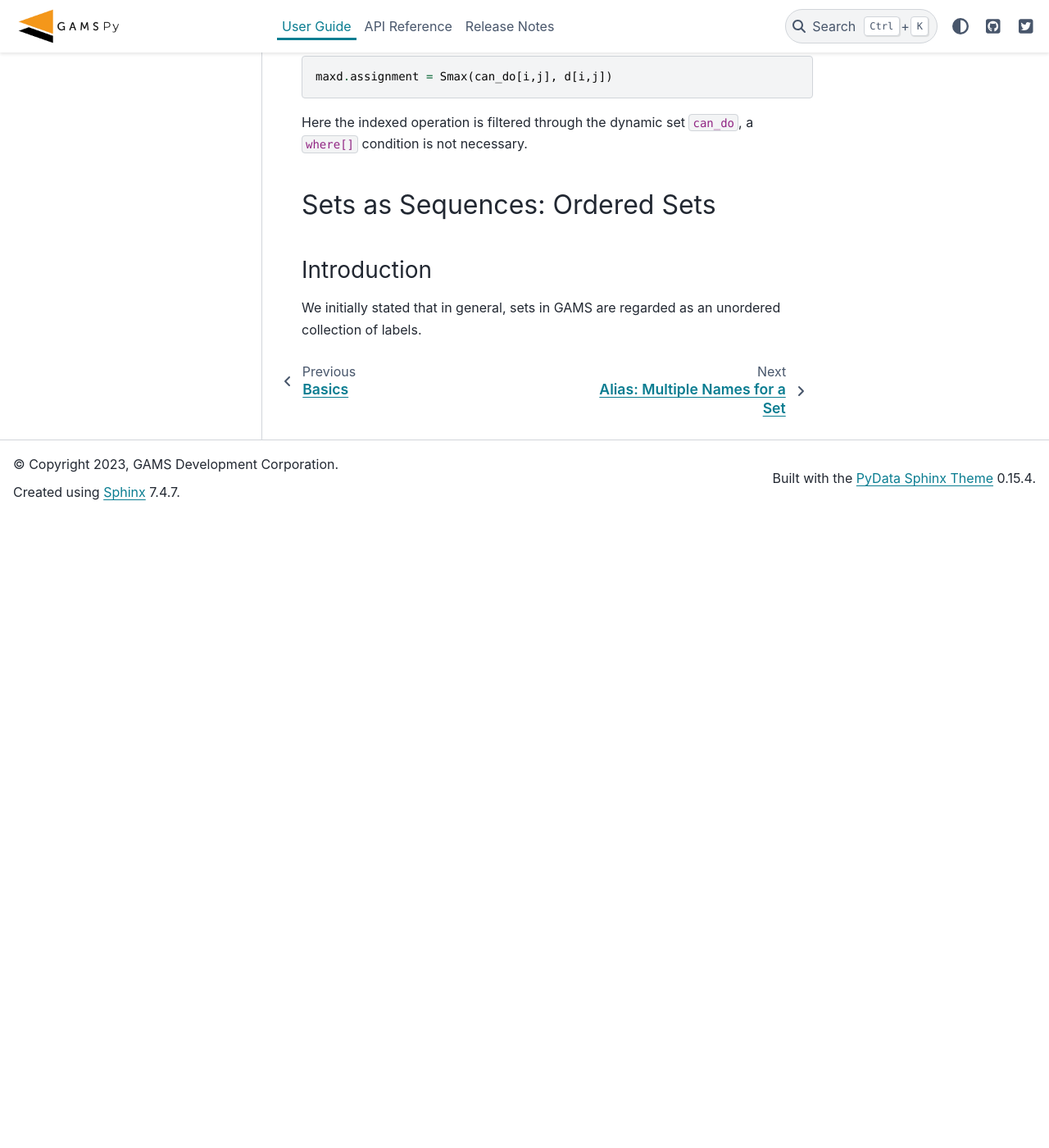
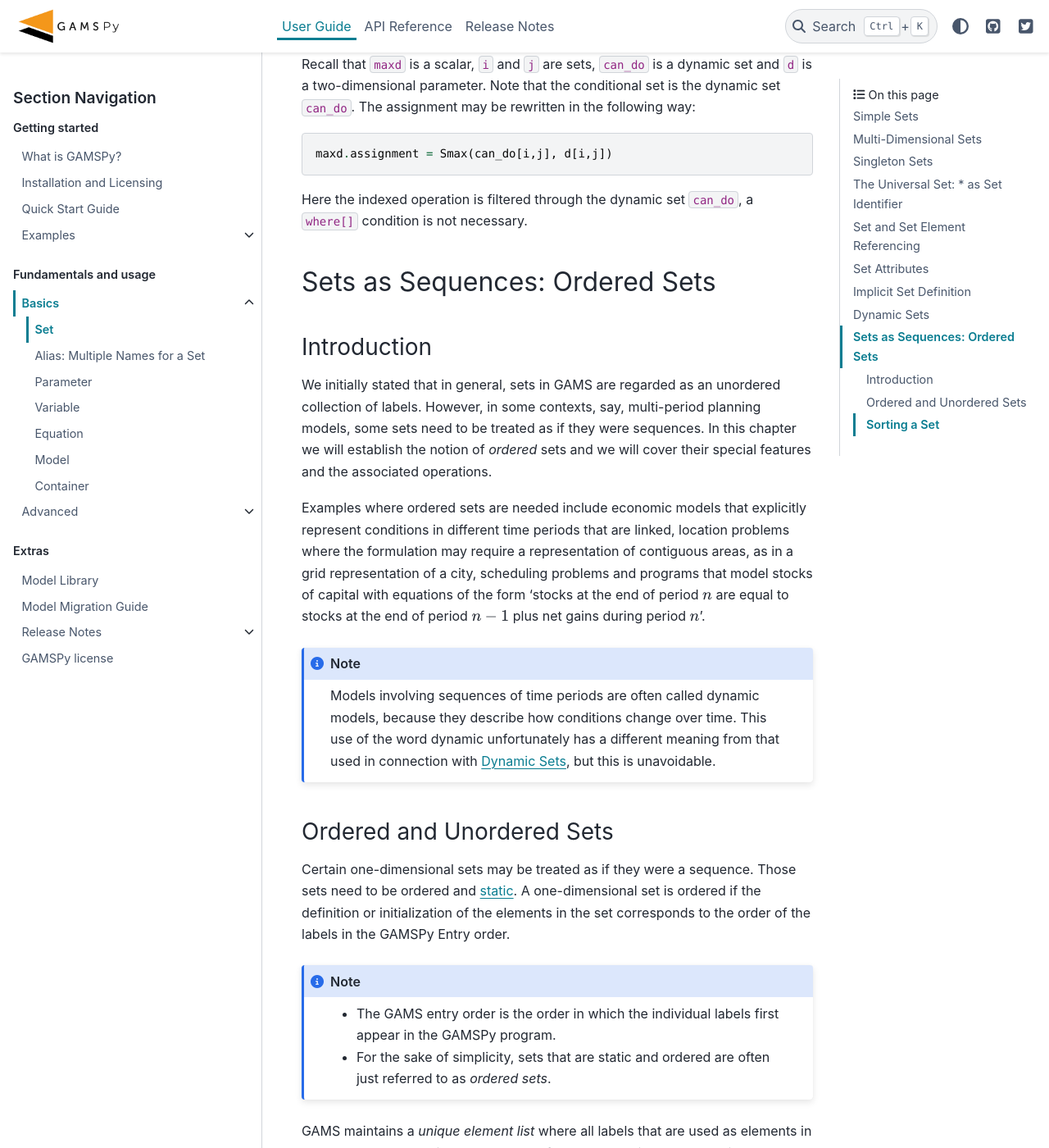
Before and after one commit to GAMS-dev/gamspy, a Sphinx documentation site: the page built from docs/user/set.rst, in a window 1280 px wide and 1400 px high, scrolled down 27163 px. Shown: the whole window at 82% size. Built offline with Sphinx 7.4.7 and the PyData theme 0.15.4, drawn with Linux system fonts in a browser that asks for light colours; before the commit the page ends 27793 px from its top, so only the background shows below that; some of the changed text lies outside the part shown.

Commit message:
Add ordered sets section

```diff
--- a/docs/user/set.rst
+++ b/docs/user/set.rst
@@ -372,8 +372,9 @@
     m = Container()
     j = Set(m, name = "j", is_singleton = True, records = range(1,5))
 
-..
-    #TODO: Add compilation error as soon as GAMSPy is fixed
+::
+
+    GamspyException: Singleton set records size cannot be more than one.
 
 It also possible to assign an element to a singleton set. In this case the singleton set
 is automatically cleared of the previous element first. For example, adding the following
@@ -638,6 +639,7 @@
 domains to forward. Also ``domain_forwarding`` is not limited to one symbol. One
 domain set can be defined through multiple symbols using the same domain.
 
+.. _dynamic-sets:
 
 Dynamic Sets
 ============
@@ -647,8 +649,9 @@
 
 In this section we introduce a special type of sets: *dynamic sets*. The sets that
 we discuss in detail above have their elements stated at compile time and during
-execution time the membership is never changed. Therefore they are called *static*
-*sets*. In contrast, the elements of dynamic sets are not fixed, but may be added
+execution time the membership is never changed. Therefore they are called
+_`static` *static sets*. In contrast, the elements of dynamic sets are not
+fixed, but may be added
 and removed during execution of the program. Dynamic sets are most often used as
 controlling indices in assignments or equation definitions and as the conditional
 set in an indexed operation. We will first show how assignments
@@ -1201,4 +1204,107 @@
 Introduction
 -------------
 
-We initially stated that in general, sets in GAMS are regarded as an unordered collection of labels.
+We initially stated that in general, sets in GAMS are regarded as an unordered collection
+of labels. However, in some contexts, say, multi-period planning models, some sets need to
+be treated as if they were sequences. In this chapter we will establish the notion of *ordered*
+sets and we will cover their special features and the associated operations.
+
+Examples where ordered sets are needed include economic models that explicitly represent
+conditions in different time periods that are linked, location problems where the formulation
+may require a representation of contiguous areas, as in a grid representation of a city,
+scheduling problems and programs that model stocks of capital with equations of the form
+'stocks at the end of period :math:`n` are equal to stocks at the end of period :math:`n-1`
+plus net gains during period :math:`n`'.
+
+.. note::
+    Models involving sequences of time periods are often called dynamic models, because they
+    describe how conditions change over time. This use of the word dynamic unfortunately has
+    a different meaning from that used in connection with :ref:`dynamic-sets`, but this is
+    unavoidable.
+
+
+Ordered and Unordered Sets
+---------------------------
+
+Certain one-dimensional sets may be treated as if they were a sequence. Those sets need to
+be ordered and `static`_. A one-dimensional set is ordered if the
+definition or initialization of the elements in the set corresponds to the order of the
+labels in the GAMSPy Entry order.
+
+.. note::
+    - The GAMS entry order is the order in which the individual labels first appear in the GAMSPy program.
+    - For the sake of simplicity, sets that are static and ordered are often just referred to as *ordered sets*.
+
+GAMS maintains a *unique element list* where all labels that are used as elements in one or
+more sets are listed. The order of the elements in any one set is the same as the order of
+those elements in the unique element list. This means that the order of a set may not be
+what it appears to be if some of the labels were used in an earlier definition. The internal
+GAMS order of the labels can be made visible with the ``getUELs()`` method of the
+:meth:`gamspy.Container` class. A good rule of thumb is that if the user wants a set to be
+ordered and the labels in the set have not been used already, then they will be ordered.
+
+In the example below we show ordered and unordered sets and the map showing the order. The
+input is: ::
+
+    m = Container()
+    t1= Set(m, name = "t1", records = ["1987","1988","1989","1990","1991"])
+    t2= Set(m, name = "t2", records = ["1983","1984","1985","1986","1987"])
+    t3= Set(m, name = "t3", records = ["1987","1989","1991","1983","1985"])
+
+Note that the label ``"1987"`` is the first label seen by GAMS. It appears again as the
+last label in the initialization list for the set ``t2``. This means that the set ``t2``
+is not ordered and any attempt to use ``t2`` in a context implying order will cause error
+messages. Observe that the set ``t3`` is ordered, as all the members of ``t3`` have appeared
+in the GAMS program before, and in the same order that they are listed in the definition of
+``t3``. ::
+
+    In [1]: m.getUELs()
+    Out[1]: ['1987', '1988', '1989', '1990', '1991', '1983', '1984', '1985', '1986']
+
+.. note::
+    A set can always be made ordered by moving its declaration closer to the beginning of the program.
+
+
+Sorting a Set
+--------------
+
+``reorderUELs`` is a method of all GAMS symbol classes. This method allows the user to
+reorder UELs of a specific symbol dimension – ``reorderUELs`` will not all any new UELs
+to be create nor can they be removed. For example: ::
+
+    m = Container()
+    i = Set(m, "i", records=["i1", "i2", "i3"])
+    j = Set(m, "j", i, records=["j1", "j2", "j3"])
+    a = Parameter(m, "a", [i, j], records=[(f"i{i}", f"j{i}", i) for i in range(1,4)])
+
+::
+
+    In [1]: i.getUELs()
+    Out[1]: ['i1', 'i2', 'i3']
+
+    In [2]: m.getUELs()
+    Out[2]: ['i1', 'i2', 'i3', 'j1', 'j2', 'j3']
+
+But perhaps we want to reorder the UELs ``i1``, ``i2``, ``i3`` to ``i3``, ``i2``, ``i1``. ::
+
+    In [1]: i.reorderUELs(['i3', 'i2', 'i1'])
+    In [2]: i.getUELs()
+    Out[2]: ['i3', 'i2', 'i1']
+
+    In [3]: i.records
+    Out[3]:
+        uni   element_text
+    0    i1
+    1    i2
+    2    i3
+
+Note that this example does not change the indexing scheme of the Pandas DataFrame at all,
+it only changes the underlying integer numbering scheme for the categories. We can see this
+by looking at the Pandas codes: ::
+
+    In [1]: i.records["uni"].cat.codes
+    Out[1]:
+    0    2
+    1    1
+    2    0
+    dtype: int8
```
